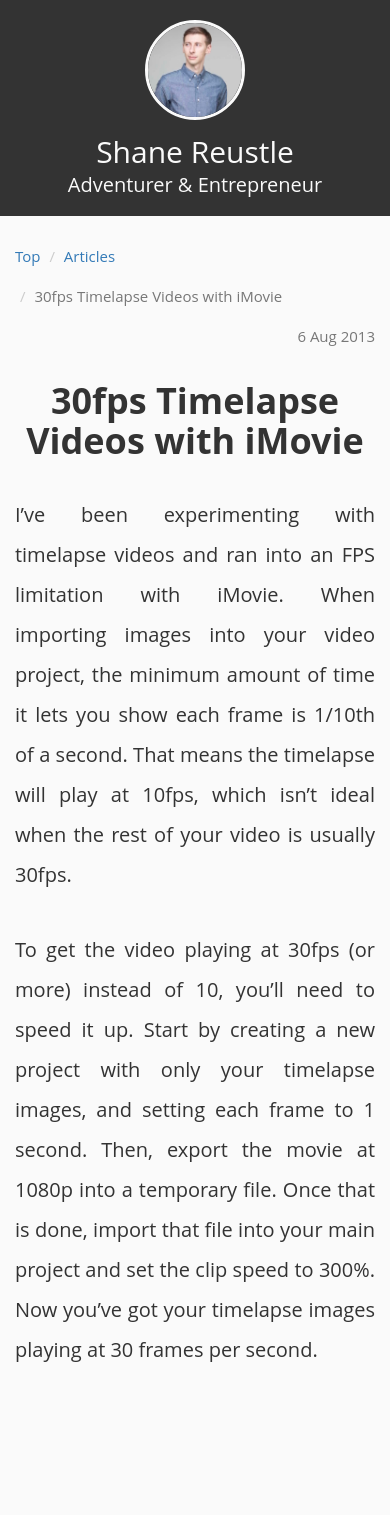
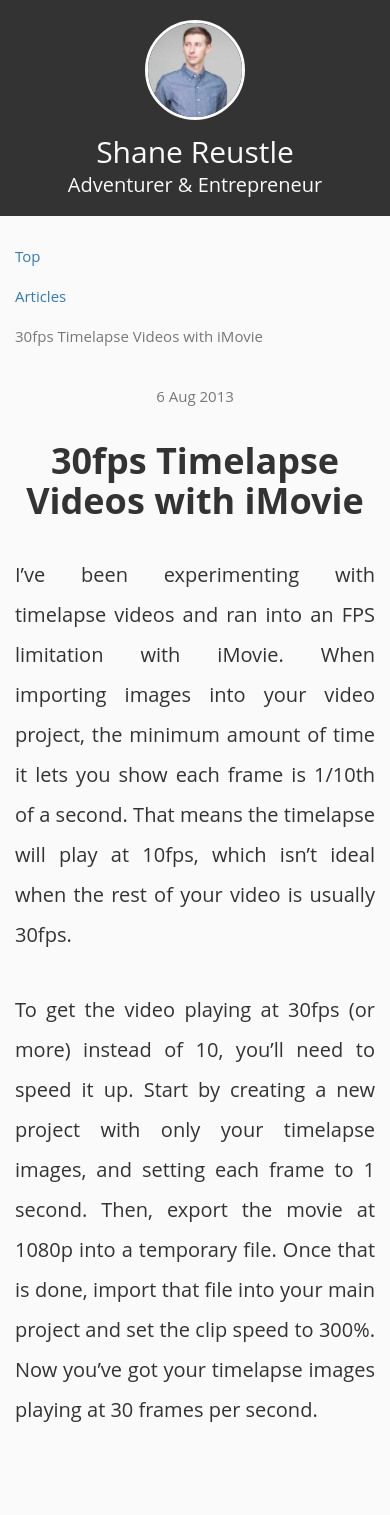
Before and after one commit to reustle/reustle, a Jekyll site: the page built from _posts/2013-08-06-30fps-timelapse-videos-imovie.md, in a window 390 px wide. Built offline with Jekyll 4.4.1, drawn with Linux system fonts in a browser that asks for light colours; before the commit the page ends 1455 px from its top, so only the background shows below that.

Commit message:
mobile cleanup

```diff
--- a/css/base.scss
+++ b/css/base.scss
@@ -71,10 +71,25 @@
         margin: 0px;
         padding: 0px;
         font-size: 15px;
+
+        @media #{$MOBILE} {
+            li {
+                display: block;
+                &:before {
+                    padding: 0px;
+                    content: '';
+                }
+            }
+        }
     }
     .date {
         font-size: 15px;
         color: #777;
+
+        @media #{$MOBILE} {
+            text-align: center;
+            margin-top: 20px;
+        }
     }
 
     .content {
```
